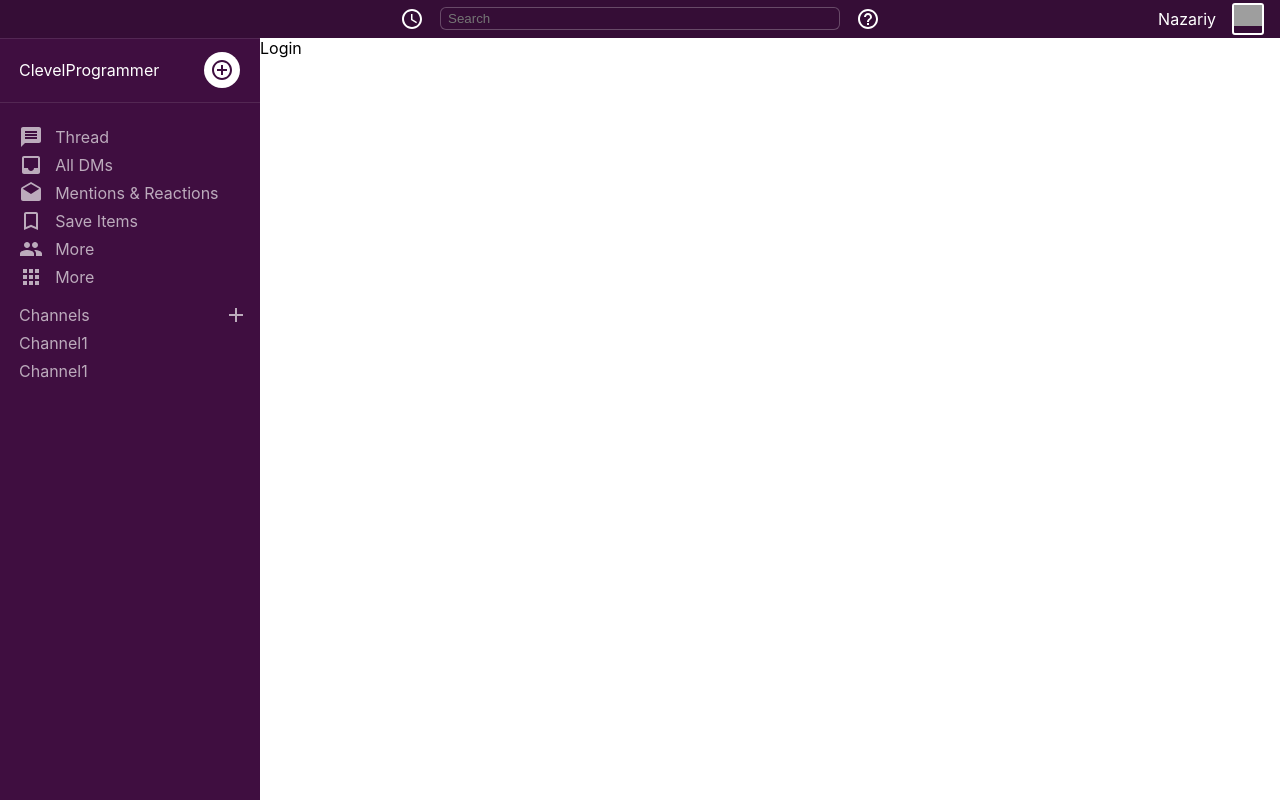
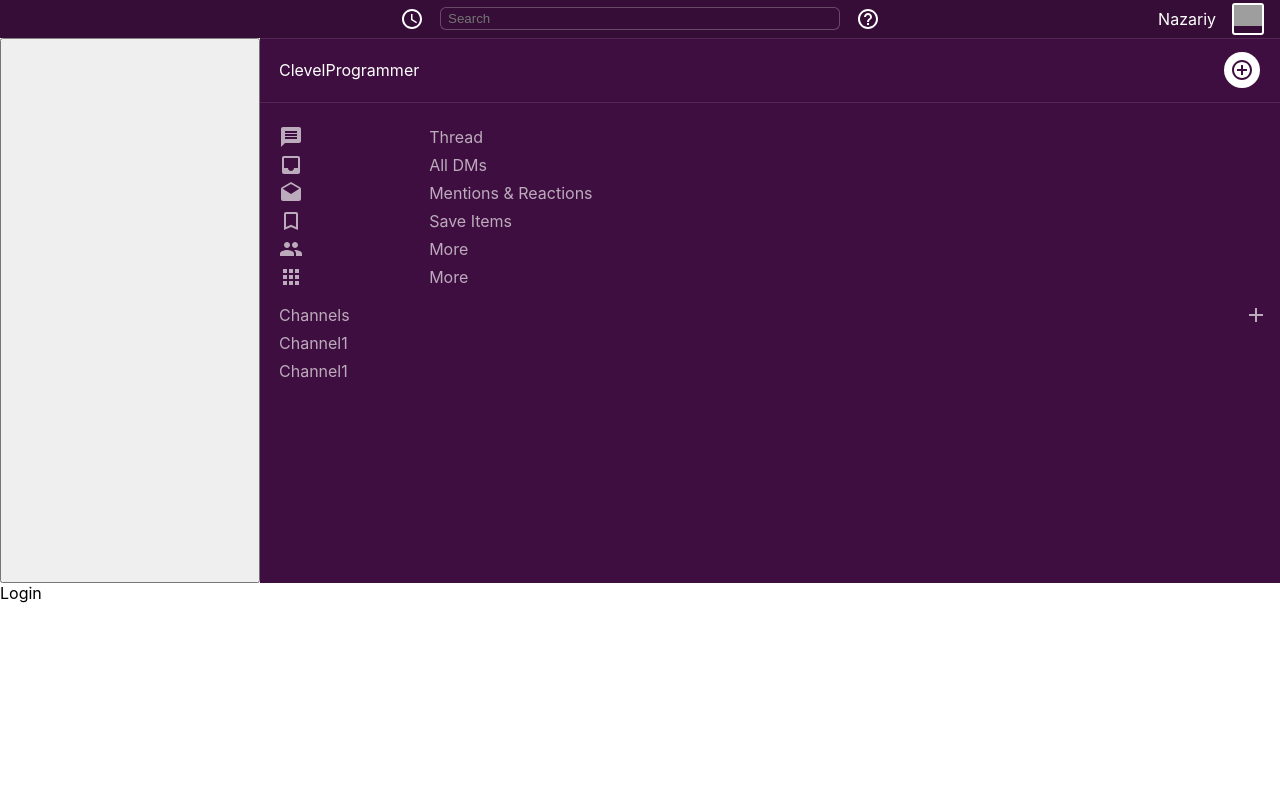
Before and after one commit to Dariuszb94/Slack, a React (Create React App) app: page / in a window 1280 px wide. Built offline with nearby package versions, Linux system fonts and the light colour scheme; grey boxes are pictures that could not be loaded.

Commit message:
firestore

```diff
--- a/package.json
+++ b/package.json
@@ -9,6 +9,8 @@
     "@testing-library/jest-dom": "^5.11.4",
     "@testing-library/react": "^11.1.0",
     "@testing-library/user-event": "^12.1.10",
+    "firebase": "^8.3.0",
+    "firebase-tools": "^9.6.1",
     "react": "^17.0.1",
     "react-dom": "^17.0.1",
     "react-router-dom": "^5.2.0",
--- a/src/App.js
+++ b/src/App.js
@@ -6,13 +6,30 @@ import Header from "./components/Header";
 import Sidebar from "./components/Sidebar";
 
 import styled from "styled-components";
+import firebase from "./firebase";
 function App() {
+  const getChannels = () => {
+    //console.log(firebase);
+    firebase
+      .collection("rooms")
+      .get()
+      .then((querySnapshot) => {
+        querySnapshot.forEach((doc) => {
+          // doc.data() is never undefined for query doc snapshots
+          console.log(doc.id, " => ", doc.data());
+        });
+      })
+      .catch((error) => {
+        console.log("Error getting documents: ", error);
+      });
+  };
   return (
     <div className="App">
       <Router>
         <Container>
           <Header />
           <Main>
+            <button onClick={() => getChannels()} />
             <Sidebar />
             <Switch>
               <Route path="/room">
--- a/src/firebase.js
+++ b/src/firebase.js
@@ -1,13 +1,13 @@
-import firebase from "/firebase";
-const firebaseConfig = {
+import firebase from "firebase";
+var firebaseConfig = {
   apiKey: "AIzaSyDeNcW0QOKzjPcy2UUksc-ErVXBWz_oo3A",
   authDomain: "slack-be762.firebaseapp.com",
   projectId: "slack-be762",
   storageBucket: "slack-be762.appspot.com",
   messagingSenderId: "9032923400",
-  appId: "1:9032923400:web:4c516b0c82c503226154bd",
+  appId: "1:9032923400:web:90d053abcdf148396154bd",
 };
-
-const firebaseApp = firebase.initializeApp(firebaseConfig);
-const db = firebaseApp.firestore();
+//const firebaseApp = firebase.initializeApp(firebaseConfig);
+firebase.initializeApp(firebaseConfig);
+const db = firebase.firestore();
 export default db;
```
Also changed, not shown: 1 other file (tests, documents, lock files or other folders).
